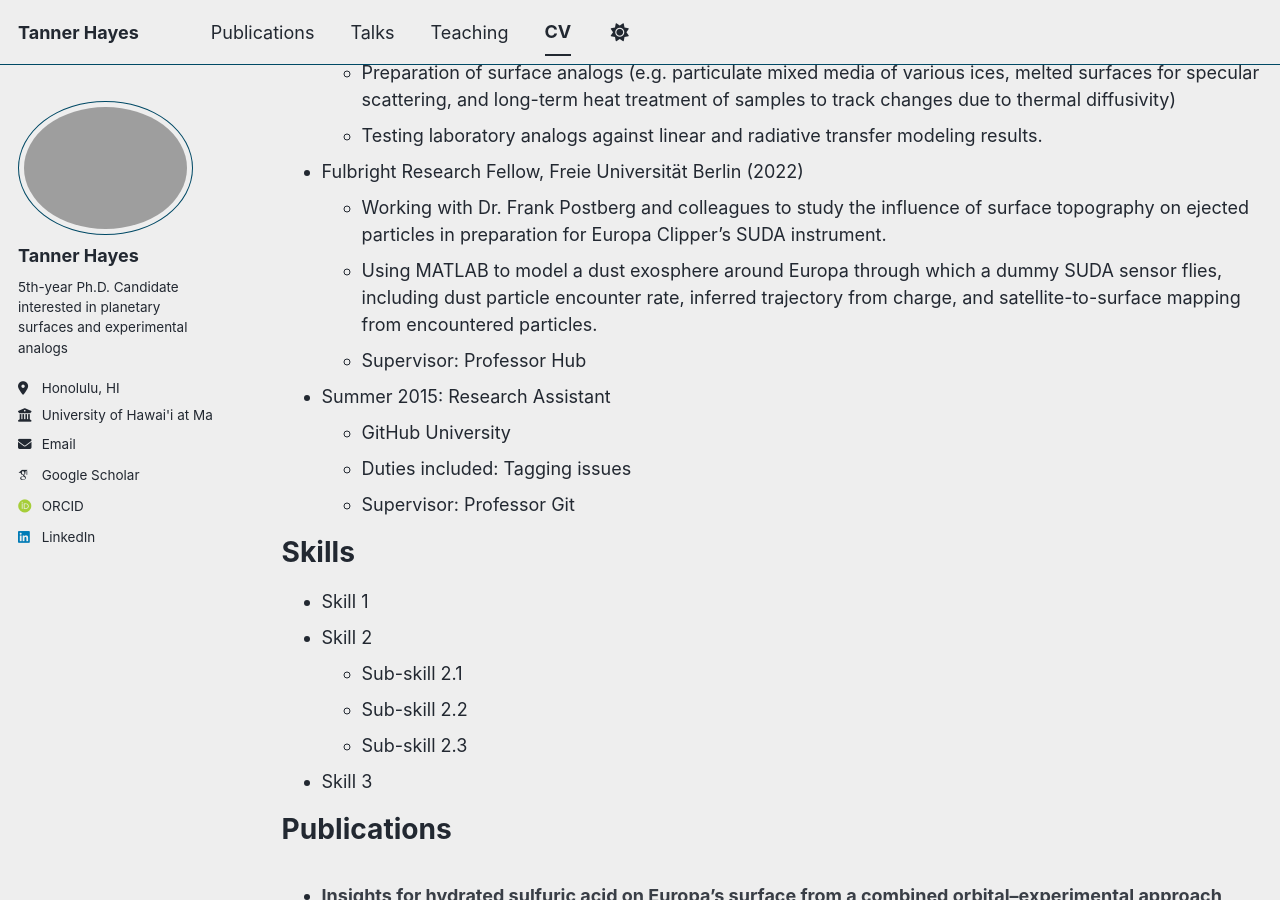
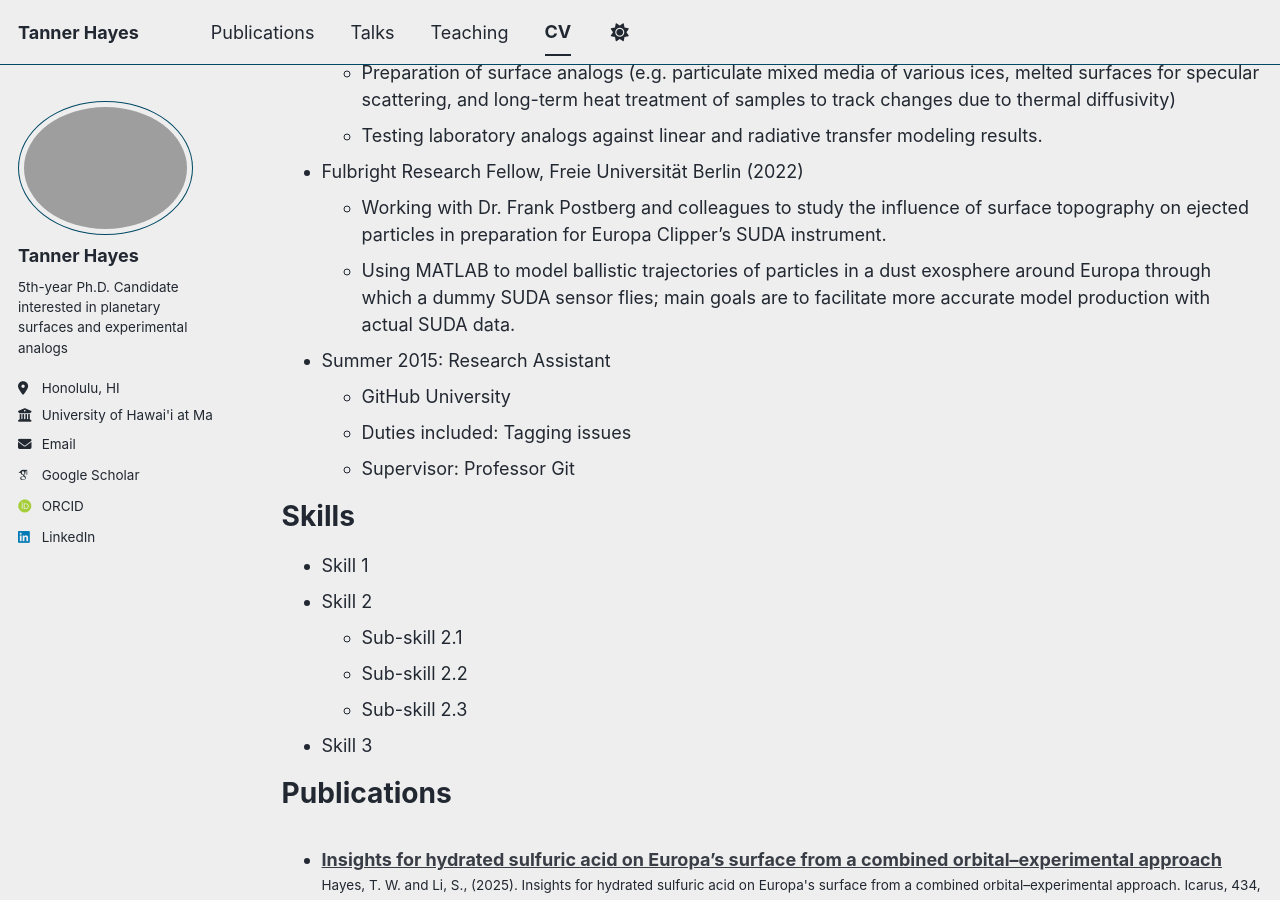
Before and after one commit to th-blip12/twhayes, a Jekyll site: the page built from _pages/cv.md, in a window 1280 px wide and 900 px high, scrolled down 404 px. Built offline with Jekyll 4.4.1, drawn with Linux system fonts in a browser that asks for light colours; some web fonts are replaced; a script bundle is joined from its source files by our own code; library files that are not in the unit come from our copies.

Commit message:
Update CV with improved MATLAB modeling details
Refine description of MATLAB modeling for Europa's dust exosphere and its goals.

```diff
--- a/_pages/cv.md
+++ b/_pages/cv.md
@@ -24,8 +24,7 @@ Research Experience
 
 * Fulbright Research Fellow, Freie Universität Berlin (2022)
   * Working with Dr. Frank Postberg and colleagues to study the influence of surface topography on ejected particles in preparation for Europa Clipper's SUDA instrument.
-  * Using MATLAB to model a dust exosphere around Europa through which a dummy SUDA sensor flies, including dust particle encounter rate, inferred trajectory from charge, and satellite-to-surface mapping from encountered particles.
-  * Supervisor: Professor Hub
+  * Using MATLAB to model ballistic trajectories of particles in a dust exosphere around Europa through which a dummy SUDA sensor flies; main goals are to facilitate more accurate model production with actual SUDA data.
 
 * Summer 2015: Research Assistant
   * GitHub University
```
